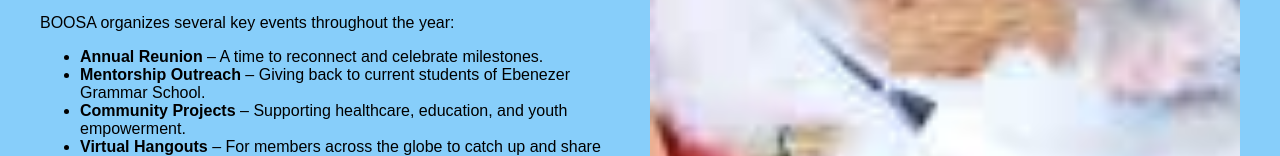
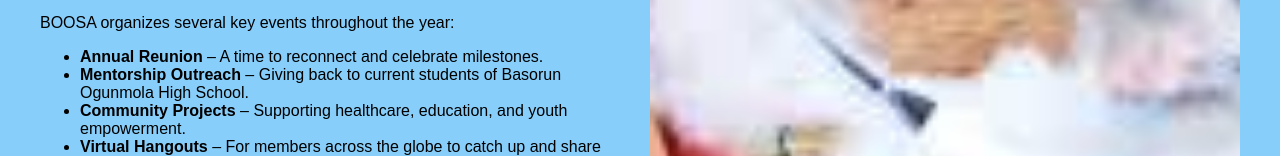
Before and after one commit to AbayomiAroyeun/boosa, a plain HTML site: page index.html in a window 1280 px wide. Shown: the part 893-1049 px from the top of the page. Drawn offline with Linux system fonts and the light colour scheme.

Commit message:
membership message updated

```diff
--- a/index.html
+++ b/index.html
@@ -71,7 +71,7 @@ BOOSA organizes several key events throughout the year:
         </p>
         <ul>
           <li><b>Annual Reunion</b> – A time to reconnect and celebrate milestones.</li>
-          <li><b>Mentorship Outreach</b> – Giving back to current students of Ebenezer Grammar School.</li>
+          <li><b>Mentorship Outreach</b> – Giving back to current students of Basorun Ogunmola High School.</li>
           <li><b>Community Projects</b> – Supporting healthcare, education, and youth empowerment.</li>
           <li><b>Virtual Hangouts</b> – For members across the globe to catch up and share ideas.</li>
         </ul><br>
```
